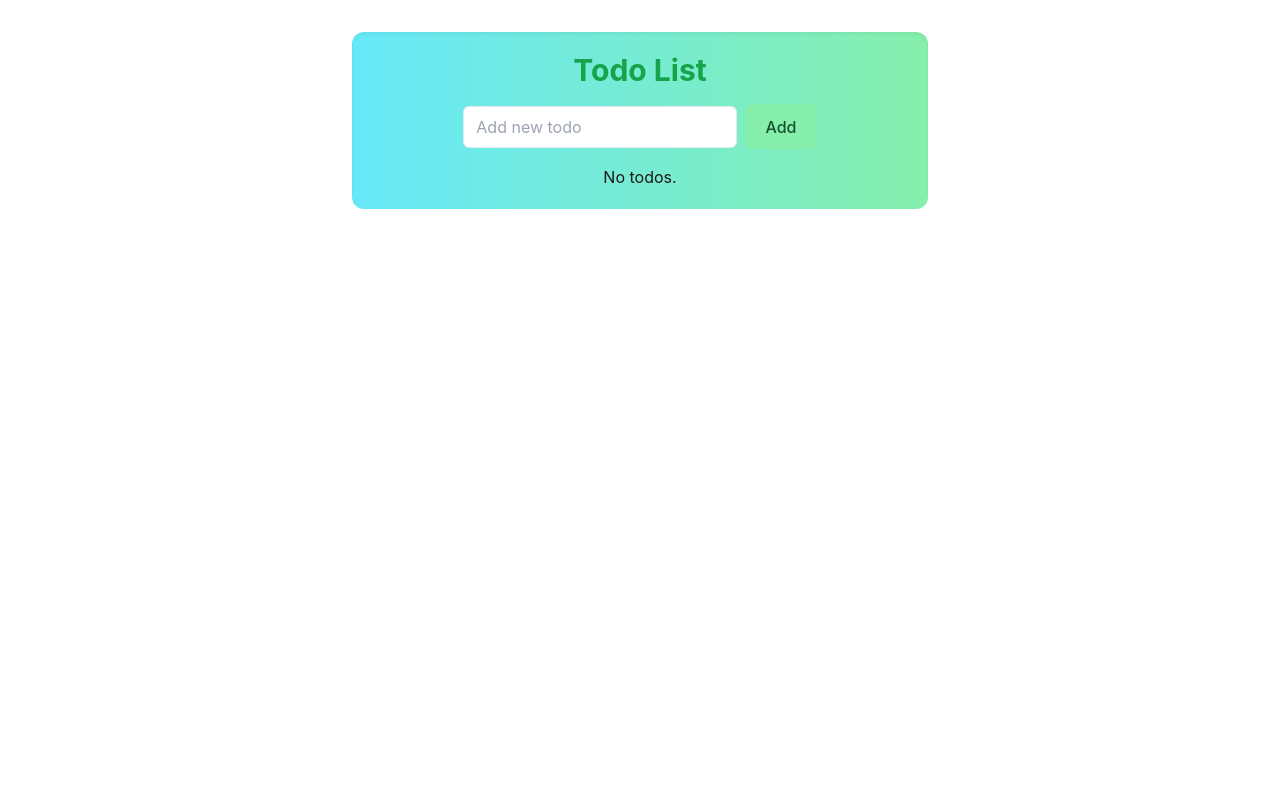
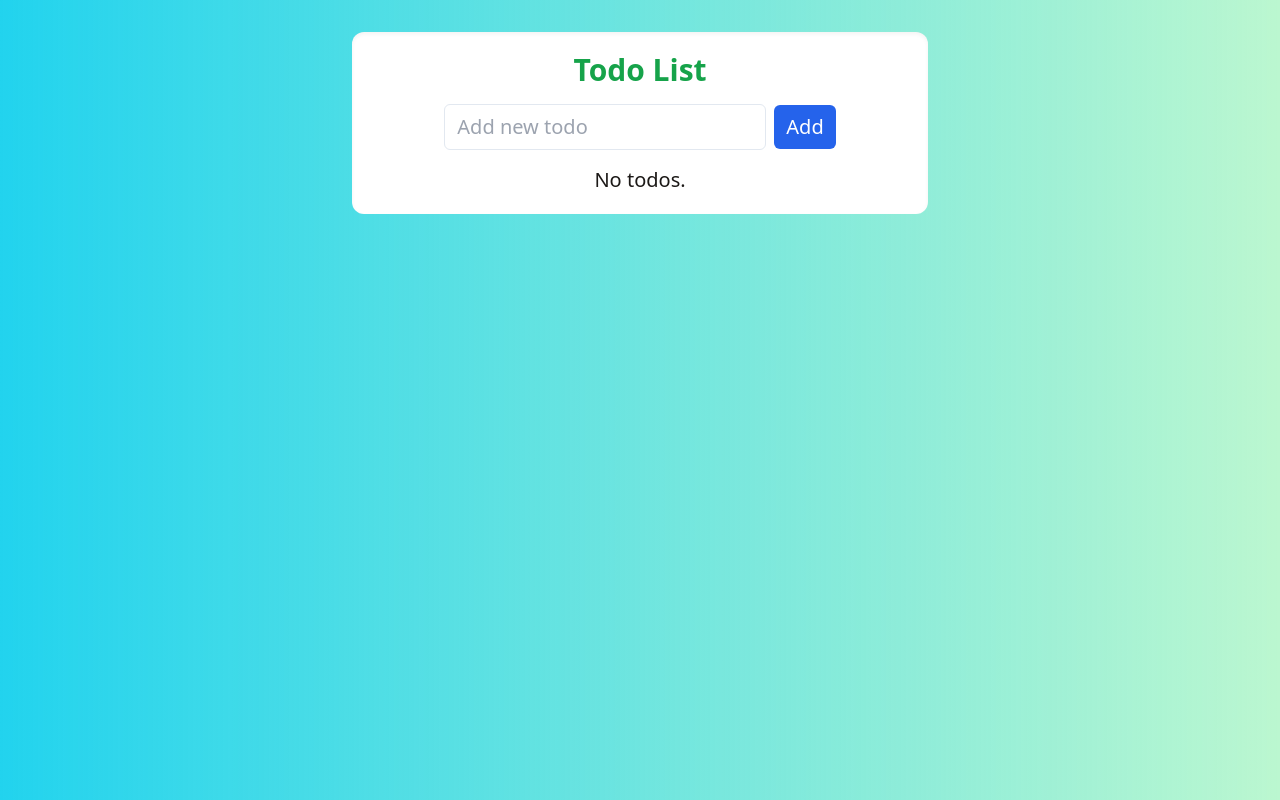
Before and after one commit to dtnam-sg/simple-todo-go, a React (Vite) app: page / in a window 1280 px wide. Built offline with nearby package versions, Linux system fonts and the light colour scheme.

Commit message:
change bg css

```diff
--- a/package.json
+++ b/package.json
@@ -11,6 +11,7 @@
     "deploy": "gh-pages -d dist"
   },
   "dependencies": {
+    "@headlessui/react": "^1.7.13",
     "@heroicons/react": "^2.0.16",
     "autoprefix": "^1.0.1",
     "gh-pages": "^5.0.0",
--- a/src/components/Todo/TodoForm.tsx
+++ b/src/components/Todo/TodoForm.tsx
@@ -1,5 +1,6 @@
 import React, { useState } from "react";
 import { ITodoFormProps } from "../../model/todo.model";
+import Button from "../Button/Button";
 
 const TodoForm = ({ addTodo }: ITodoFormProps) => {
   const [text, setText] = useState("");
@@ -25,7 +26,7 @@ const TodoForm = ({ addTodo }: ITodoFormProps) => {
           placeholder='Add new todo'
           className="flex-1 mr-2 py-2 px-3 border border-slate-200 rounded-md hover:shadow focus:outline-none"
         />
-        <button type='submit' className="bg-green-300 text-green-900 hover:border-green-800">Add</button>
+        <Button type="submit">Add</Button>
       </form>
     </div>
   );
--- a/src/components/Todo/TodoItem.tsx
+++ b/src/components/Todo/TodoItem.tsx
@@ -25,8 +25,8 @@ const TodoItem = ({ todo, onToggleTodo, onDeleteTodo }: ITodoItemProps) => {
         }`}>
         {todo.text}
       </span>
-      <button className='text-red-500 p-2 hover:border-red-400 hover:bg-red-200' onClick={handleDeleteTodo}>
-        <TrashIcon className="h-5 w-5 text-red-500" />
+      <button className='text-red-500 p-2 hover:border-red-400 border-red-700 ' onClick={handleDeleteTodo}>
+        <TrashIcon className="h-5 w-5 text-red-500 hover:text-red-600" />
       </button>
     </li>
   );
--- a/src/index.css
+++ b/src/index.css
@@ -2,64 +2,6 @@
 @tailwind components;
 @tailwind utilities;
 
-:root {
-  font-family: Inter, system-ui, Avenir, Helvetica, Arial, sans-serif;
-  line-height: 1.5;
-  font-weight: 400;
-
-  color-scheme: light dark;
-  color: rgba(255, 255, 255, 0.87);
-  background-color: #242424;
-
-  font-synthesis: none;
-  text-rendering: optimizeLegibility;
-  -webkit-font-smoothing: antialiased;
-  -moz-osx-font-smoothing: grayscale;
-  -webkit-text-size-adjust: 100%;
+body {
+  @apply bg-gradient-to-r from-cyan-400 bg-green-200;
 }
-
-a {
-  font-weight: 500;
-  color: #646cff;
-  text-decoration: inherit;
-}
-a:hover {
-  color: #535bf2;
-}
-
-h1 {
-  font-size: 3.2em;
-  line-height: 1.1;
-}
-
-button {
-  border-radius: 8px;
-  border: 1px solid transparent;
-  padding: 0.6em 1.2em;
-  font-size: 1em;
-  font-weight: 500;
-  font-family: inherit;
-  background-color: #1a1a1a;
-  cursor: pointer;
-  transition: border-color 0.25s;
-}
-button:hover {
-  border-color: #646cff;
-}
-button:focus,
-button:focus-visible {
-  outline: 4px auto -webkit-focus-ring-color;
-}
-
-@media (prefers-color-scheme: light) {
-  :root {
-    color: #213547;
-    background-color: #ffffff;
-  }
-  a:hover {
-    color: #747bff;
-  }
-  button {
-    background-color: #f9f9f9;
-  }
-}
--- a/src/components/Todo/Todo.tsx
+++ b/src/pages/Todos/Todo.tsx
@@ -1,13 +1,14 @@
 import React, { useEffect, useState, useCallback } from "react";
 import useLocalStorage from "../../hooks/useLocalStorage";
 import { ITodo } from "../../model/todo.model";
-import TodoForm from "./TodoForm";
-import TodoList from "./TodoList";
+import TodoForm from "../../components/Todo/TodoForm";
+import TodoList from "../../components/Todo/TodoList";
 
 const TODO_KEY = "todos";
 
 const Todo = () => {
   const [todos, setTodos] = useLocalStorage<ITodo[]>(TODO_KEY, []);
+  const [showModalCreate, setShowModalCreate] = useState(false);
 
   const addTodo = useCallback(
     (text: string) => {
@@ -18,7 +19,7 @@ const Todo = () => {
       };
       setTodos((preTodos) => [...preTodos, newTodo]);
     },
-    [todos],
+    [],
   );
 
   const handleToggleTodo = (id: string) => {
@@ -36,11 +37,11 @@ const Todo = () => {
     (id: string) => {
       setTodos((prevTodos) => prevTodos.filter((todo) => todo.id !== id));
     },
-    [todos],
+    [],
   );
 
   return (
-    <div className='container shadow-inner shadow-2xl mx-auto mt-8 max-w-xl bg-gradient-to-r from-cyan-300 bg-green-300 bg-green-200 p-5 rounded-xl text-center '>
+    <div className='font-sans text-xl container shadow-inner shadow-2xl mx-auto mt-8 max-w-xl bg-white p-5 rounded-xl text-center '>
       <h1 className='text-3xl font-bold mb-4 text-green-600 '>Todo List</h1>
       <TodoForm addTodo={addTodo} />
       <TodoList
```
Also changed, not shown: src/App.tsx (+1 -81 lines), 1 other file (tests, documents, lock files or other folders).
